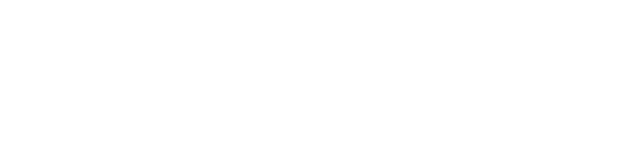
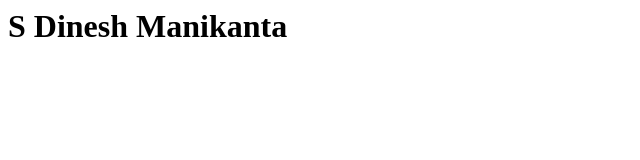
Before and after one commit to DineshS06/Fearless_, a plain HTML site: page docs/index.html in a window 1280 px wide. Shown: the whole page, without its empty margins (0-640 px from the left). Drawn offline with Linux system fonts and the light colour scheme.

Commit message:
@DineshS06

```diff
--- a/docs/index.html
+++ b/docs/index.html
@@ -1,3 +1,7 @@
 <html>
-
+ <head>
+ </head>
+ <body>
+      <h1>S Dinesh Manikanta</h1>
+ </body>
 </html>
```
Also changed, not shown: 1 other file.
